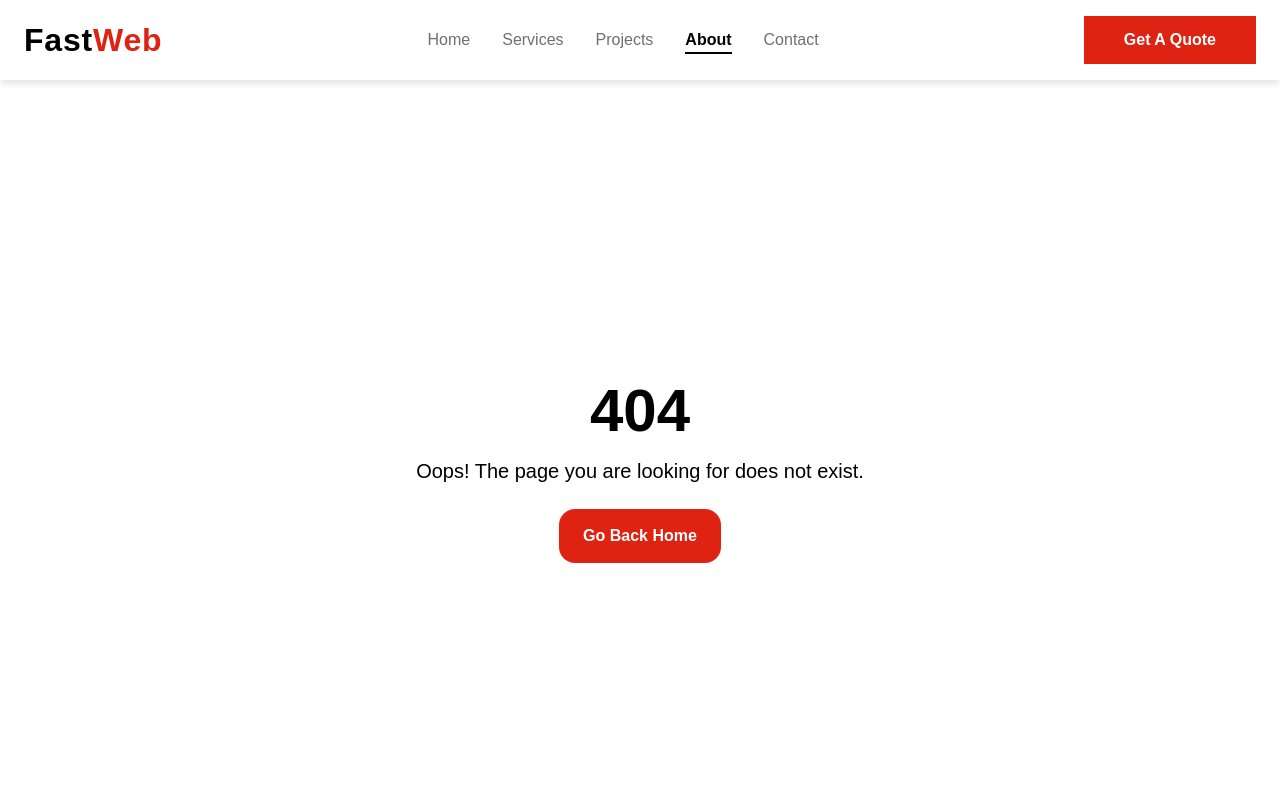
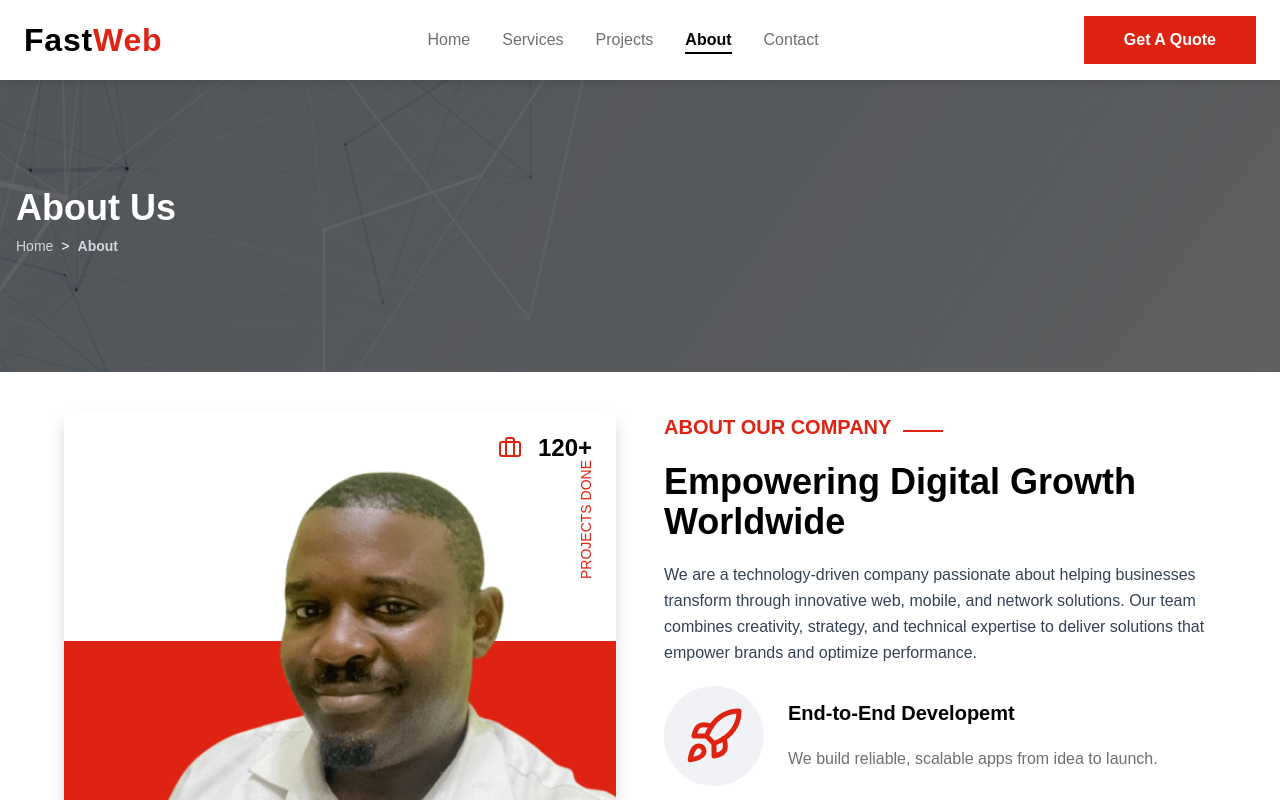
Before and after one commit to fastweb-cm/company-website, a React (Vite) app in the folder app/: page /about in a window 1280 px wide. Shown: the top 800 px of the page. Built offline with nearby package versions, Linux system fonts and the light colour scheme.

Commit message:
about us page

```diff
--- a/app/src/components/HomeAbout.jsx
+++ b/app/src/components/HomeAbout.jsx
@@ -4,7 +4,7 @@ import Drpeter from "../assets/images/Drpeter.png"
 import Button from "./Button";
 import {motion as Motion} from "framer-motion"
 import SectionHeaderText from "./SectionHeaderText";
-export default function HomeAbout() {
+export default function HomeAbout({show = true}) {
   return (
     <section className="relative py-10 bg-background overflow-hidden">
       <div className="max-w-6xl mx-auto grid lg:grid-cols-2 gap-12 items-center">
@@ -86,9 +86,9 @@ export default function HomeAbout() {
             that is both reliable and forward-thinking. At our core, we believe that
             innovation and collaboration lead to lasting digital success.
           </p>
-          <Button hoverBg="primary" variant="muted" className="rounded-none md:w-1/2 uppercase py-3 px-10 font-extrabold hover:text-secondary">
+          {show && <Button hoverBg="primary" variant="muted" className="rounded-none md:w-1/2 uppercase py-3 px-10 font-extrabold hover:text-secondary">
             discover more
-          </Button>
+          </Button>}
         </div>
       </div>
     </section>
--- a/app/src/components/router.jsx
+++ b/app/src/components/router.jsx
@@ -5,6 +5,7 @@ import NotFound from "../pages/NotFound";
 import Contact from "../pages/Contact";
 import Services from "../pages/Services";
 import ServiceDetails from "../pages/ServiceDetails";
+import About from "../pages/About";
 
 
 const router = createBrowserRouter([
@@ -15,6 +16,7 @@ const router = createBrowserRouter([
       { index: true, element: <Home /> },
       { path: "/contact",element: <Contact /> },
       { path: "/services",element: <Services /> },
+      { path: "/about", element: <About /> },
       { path: "/services/:slug", element: <ServiceDetails /> },
       { path: "*", element: <NotFound /> },
     ],
--- /dev/null
+++ b/app/src/pages/About.jsx
@@ -0,0 +1,18 @@
+import React from 'react'
+import HomeAbout from '../components/HomeAbout'
+import PageBanner from '../components/PageBanner'
+import HomeTeam from '../components/HomeTeam'
+import HomeCountdown from '../components/HomeCountdown'
+import Testimonial from '../components/Testimonial'
+
+export default function About() {
+  return (
+    <div>
+        <PageBanner title="About Us" />
+        <HomeAbout show={false} />
+        <div className="mt-10"><HomeTeam /></div>
+        <div className="mt-10"><HomeCountdown /></div>
+        <div className="mt-10"><Testimonial /></div>
+    </div>
+  )
+}
```
